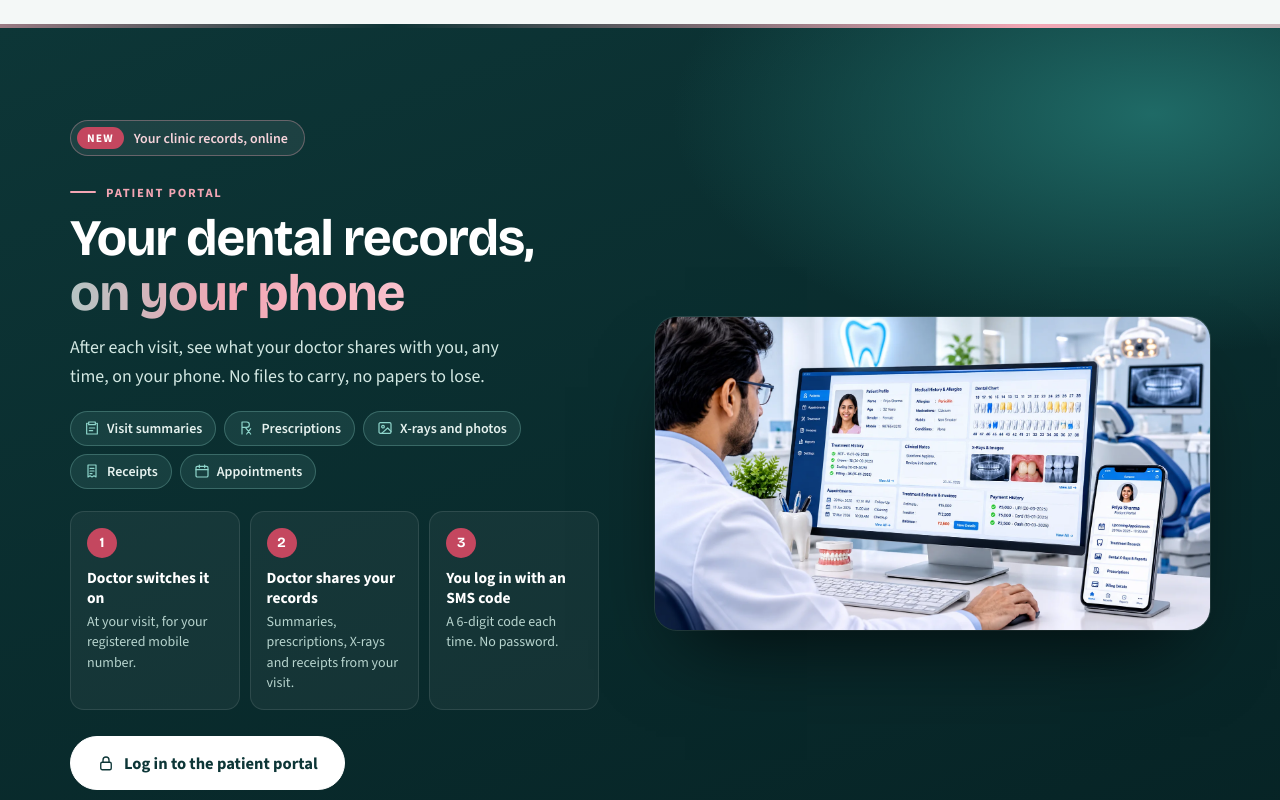
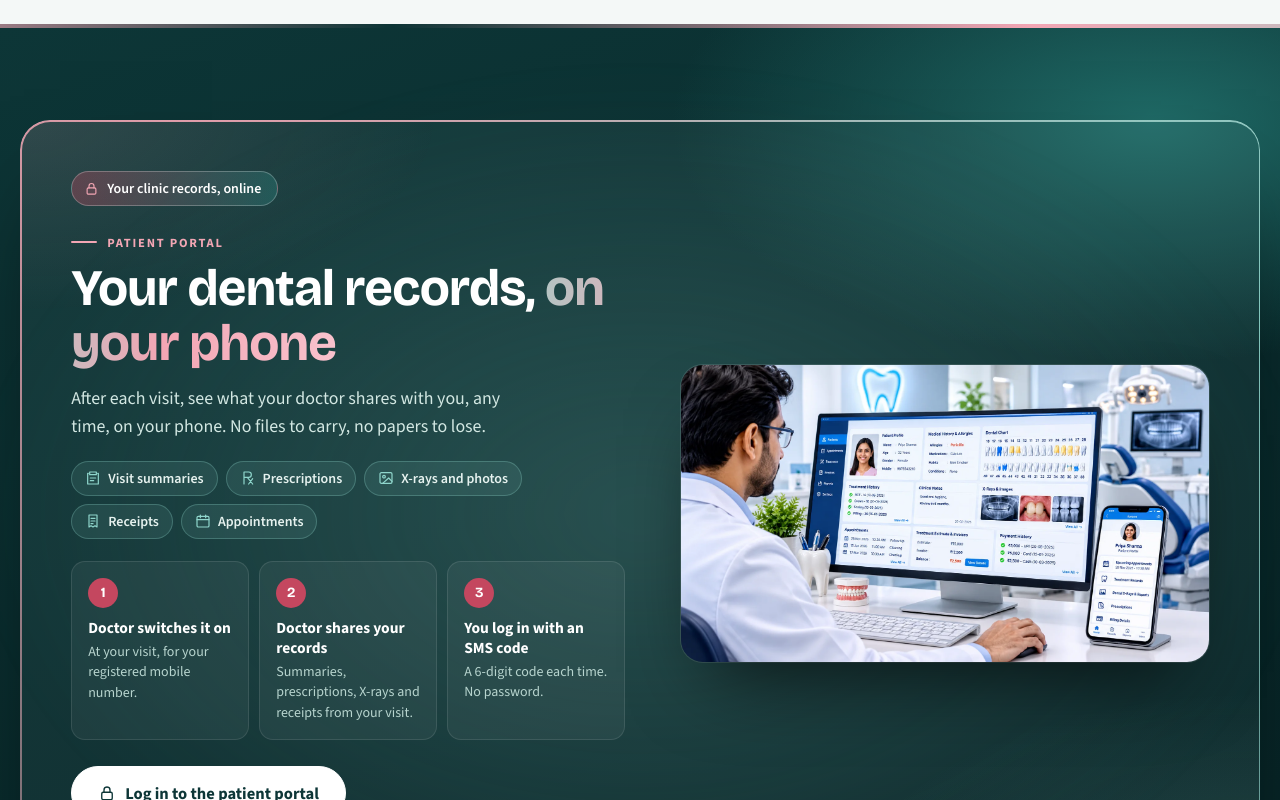
Before and after one commit to drramarajudentalclinic-tech/dental-backend, a React (Vite) app in the folder website/: page / in a window 1280 px wide. Shown: the part 7420-8220 px from the top of the page. Built offline with nearby package versions, Linux system fonts and the light colour scheme; no server answers.

Commit message:
Portal section highlighted panel

```diff
--- a/website/src/pages/Home.jsx
+++ b/website/src/pages/Home.jsx
@@ -666,9 +666,9 @@ export default function Home() {
 
         {/* ── PORTAL ── */}
         <section className="sec portal-band" id="portal">
-          <div className="wrap portal-grid">
+          <div className="wrap"><div className="pb-frame"><div className="portal-grid">
             <div>
-              <div className="pb-flag"><span className="pb-new">New</span>Your clinic records, online</div>
+              <div className="pb-flag"><Icon n="lock" size={15} />Your clinic records, online</div>
               <span className="kicker light">Patient portal</span>
               <h2>Your dental records, <em className="pb-hl">on your phone</em></h2>
               <p className="pb-lead">After each visit, see what your doctor shares with you, any time, on your phone. No files to carry, no papers to lose.</p>
@@ -686,7 +686,7 @@ export default function Home() {
               </div>
             </div>
             <figure className="pb-photo"><img src={photos.portalScreens} alt="Patient record on the clinic computer and in the patient portal on a phone" loading="lazy" decoding="async" /></figure>
-          </div>
+          </div></div></div>
         </section>
 
         {/* ── FIRST VISIT ── */}
--- a/website/src/styles.css
+++ b/website/src/styles.css
@@ -1307,3 +1307,18 @@ html.is-home .nav a.nav-book.active { box-shadow: 0 0 0 3px rgba(243, 166, 180,
 .pb-photo { margin: 0; border-radius: 22px; overflow: hidden; box-shadow: 0 40px 80px -30px rgba(0,0,0,.7), 0 0 0 1px rgba(255,255,255,.12); }
 .pb-photo img { display: block; width: 100%; height: auto; transition: transform .8s cubic-bezier(.22,1,.36,1); }
 .pb-photo:hover img { transform: scale(1.03); }
+/* portal: whole section framed as one highlighted panel with a glowing, moving border */
+.pb-frame { position: relative; padding: clamp(24px, 4vw, 52px); border-radius: 30px; isolation: isolate;
+  background: radial-gradient(700px 320px at 0% 0%, rgba(243,166,180,.12), transparent 60%), radial-gradient(700px 360px at 100% 100%, rgba(143,214,204,.14), transparent 60%), rgba(255,255,255,.04);
+  box-shadow: 0 50px 100px -40px rgba(0,0,0,.7), inset 0 1px 0 rgba(255,255,255,.08); }
+.pb-frame::before { content: ""; position: absolute; inset: 0; border-radius: inherit; padding: 1.5px; z-index: -1; pointer-events: none;
+  background: conic-gradient(from var(--pb-a, 0deg), rgba(243,166,180,.9), rgba(143,214,204,.9), rgba(255,255,255,.15), rgba(243,166,180,.9));
+  -webkit-mask: linear-gradient(#000 0 0) content-box, linear-gradient(#000 0 0); -webkit-mask-composite: xor; mask-composite: exclude; animation: pb-spin 8s linear infinite; }
+@property --pb-a { syntax: "<angle>"; inherits: false; initial-value: 0deg; }
+@keyframes pb-spin { to { --pb-a: 360deg; } }
+.pb-frame::after { content: ""; position: absolute; inset: -40px; z-index: -2; border-radius: 60px; pointer-events: none;
+  background: radial-gradient(closest-side, rgba(143,214,204,.18), transparent); filter: blur(30px); }
+.pb-flag { gap: 8px; padding: 7px 16px 7px 12px; color: #fff; background: linear-gradient(90deg, rgba(196,71,95,.35), rgba(44,138,132,.35)); border-color: rgba(255,255,255,.25); }
+.pb-flag svg { color: var(--gum-2); }
+@media (max-width: 560px) { .pb-frame { border-radius: 22px; padding: 20px 16px; } }
+@media (min-width: 1141px) { #portal > .wrap { max-width: 1400px; } .pb-frame .portal-grid { grid-template-columns: minmax(0, 1.05fr) minmax(0, 1fr); gap: 56px; } }
```
